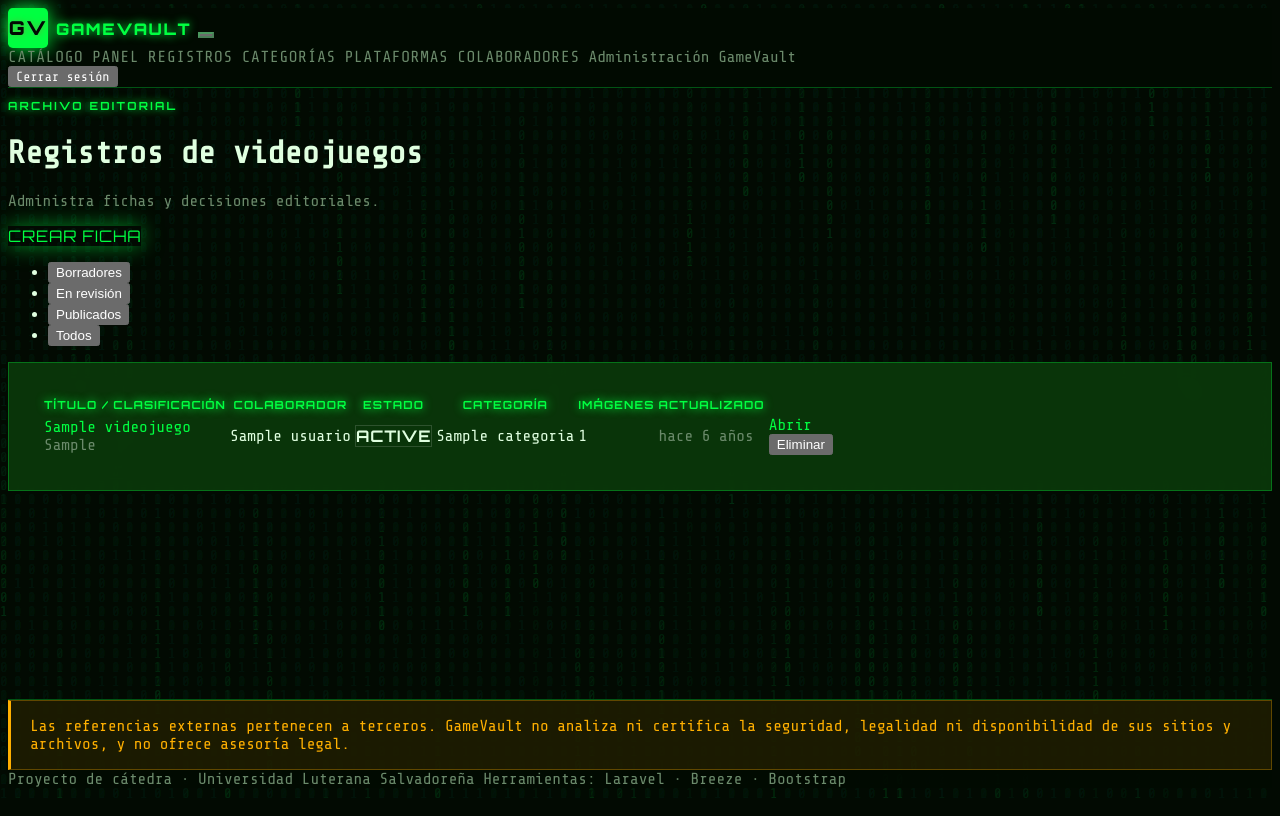
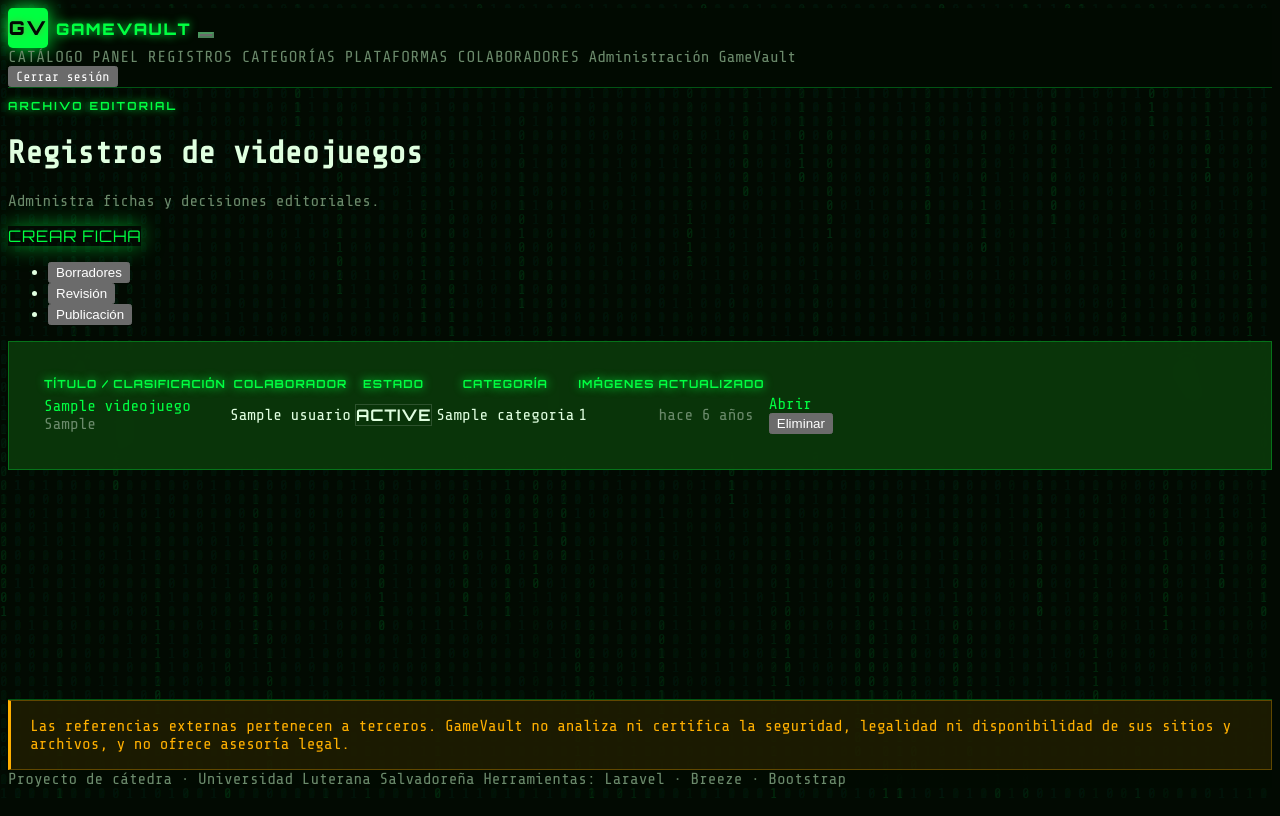
Before and after one commit to jhonathanramos2023-cyber/gameVault, a Laravel app: template resources/views/videojuegos/index.blade.php in a window 1280 px wide. Run offline with Laravel 12, Linux system fonts and the light colour scheme; a user stored in the database is signed in; data comes from the database, SQL or seed files in the repository; the template is opened without the code that fills it: most values are stand-ins (such as "Sample title", 1, 10 or a date in 2020); style sheets or scripts are compiled from the project's sources.

Commit message:
Eliminar pestaña 'Todos' de filtrado, dejar solo Borradores, Revisión y Publicación

```diff
--- a/resources/views/videojuegos/index.blade.php
+++ b/resources/views/videojuegos/index.blade.php
@@ -12,13 +12,10 @@
                 <button class="nav-link {{ !request()->query('estado') || request()->query('estado') == 'borrador' ? 'active' : '' }}" onclick="window.location.href='{{ route('videojuegos.index', ['estado' => 'borrador']) }}'" type="button" role="tab">Borradores</button>
             </li>
             <li class="nav-item" role="presentation">
-                <button class="nav-link {{ request()->query('estado') == 'en_revision' ? 'active' : '' }}" onclick="window.location.href='{{ route('videojuegos.index', ['estado' => 'en_revision']) }}'" type="button" role="tab">En revisión</button>
+                <button class="nav-link {{ request()->query('estado') == 'en_revision' ? 'active' : '' }}" onclick="window.location.href='{{ route('videojuegos.index', ['estado' => 'en_revision']) }}'" type="button" role="tab">Revisión</button>
             </li>
             <li class="nav-item" role="presentation">
-                <button class="nav-link {{ request()->query('estado') == 'publicado' ? 'active' : '' }}" onclick="window.location.href='{{ route('videojuegos.index', ['estado' => 'publicado']) }}'" type="button" role="tab">Publicados</button>
-            </li>
-            <li class="nav-item" role="presentation">
-                <button class="nav-link {{ !request()->query('estado') ? 'active' : '' }}" onclick="window.location.href='{{ route('videojuegos.index') }}" type="button" role="tab">Todos</button>
+                <button class="nav-link {{ request()->query('estado') == 'publicado' ? 'active' : '' }}" onclick="window.location.href='{{ route('videojuegos.index', ['estado' => 'publicado']) }}'" type="button" role="tab">Publicación</button>
             </li>
         </ul>
     @endif
```
